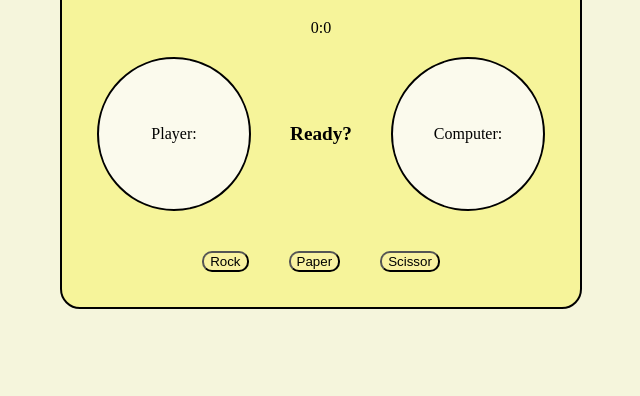
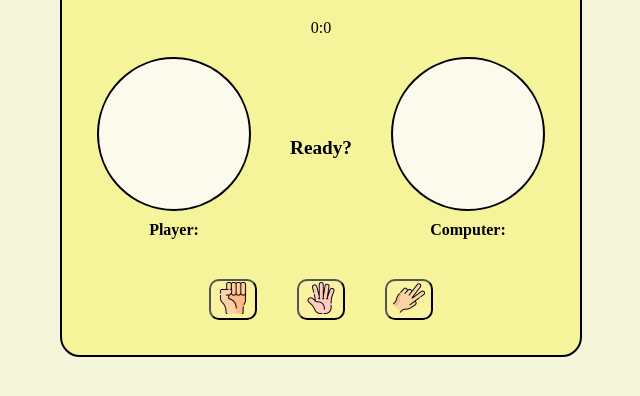
Before and after one commit to Ervzs/Rock-Paper-Scissors, a plain HTML site: page index.html in a window 1280 px wide. Shown: the part 86-482 px from the top of the page, without its empty margins (319-959 px from the left). Drawn offline with Linux system fonts and the light colour scheme.

Commit message:
Add: Icons for the choices and display

```diff
--- a/index.html
+++ b/index.html
@@ -20,18 +20,24 @@
 
 
         <div class="displayChoices">
-            <div id="player">Player:</div>
+            <div class="choice-container">
+                <div id="player"></div>
+                <div class="choice-label">Player:</div>
+            </div>
             <div id="countdown">Ready?</div>
-            <div id="computer">Computer:</div>
+            <div class="choice-container">
+                <div id="computer"></div>
+                <div class="choice-label">Computer:</div>
+            </div>
         </div>
 
         <div id="resultDisplay">
         </div>
 
         <div class="choices">
-            <button onclick="playGame('rock')">Rock</button>
-            <button onclick="playGame('paper')">Paper</button>
-            <button onclick="playGame('scissors')">Scissor</button>
+            <button onclick="playGame('rock')"><img src="../assets/rock.png" style="width: 32px; height: 32px"/></button>
+            <button onclick="playGame('paper')"><img src="../assets/paper.png" style="width: 32px; height: 32px"/></button>
+            <button onclick="playGame('scissors')"><img src="../assets/scissors.png" style="width: 32px; height: 32px"/></button>
         </div>
 
     </div>
--- a/index.js
+++ b/index.js
@@ -20,6 +20,16 @@ function playGame(playerChoice){
         if (countdownNum == countdownAnimation.length){
             clearInterval(interval);
 
+            let computerImgSrc = '';
+            if (computerChoice === 'rock') computerImgSrc = '../assets/rock.png';
+            if (computerChoice === 'paper') computerImgSrc = '../assets/paper.png';
+            if (computerChoice === 'scissors') computerImgSrc = '../assets/scissors.png';
+
+            let playerImgSrc = '';
+            if (playerChoice === 'rock') playerImgSrc = '../assets/rock.png';
+            if (playerChoice === 'paper') playerImgSrc = '../assets/paper.png';
+            if (playerChoice === 'scissors') playerImgSrc = '../assets/scissors.png';
+
             if (playerChoice == 'rock' && computerChoice == 'scissors' ||
             playerChoice == 'paper' && computerChoice == 'rock' ||
             playerChoice == 'scissors' && computerChoice == 'paper') {
@@ -34,12 +44,12 @@ function playGame(playerChoice){
                 computerScore.textContent = parseInt(computerScore.textContent) + 1;
             }
 
-            player.textContent = 'Player 1: ' + playerChoice;
-            computer.textContent = 'Computer: ' + computerChoice;
+            player.innerHTML = '<img src="' + playerImgSrc + '" style="width:100px;height:100px;vertical-align:center" />';
+            computer.innerHTML = '<img src="' + computerImgSrc + '" style="width:100px;height:100px;vertical-align:center" />';
             result.textContent = resultGame;
 
         }
-    }, 400);
+    }, 500);
 
 
 
--- a/styles.css
+++ b/styles.css
@@ -73,3 +73,13 @@ body{
 .choices button:hover{
     background-color: #fbf7d1;
 }
+
+.choice-container {
+    display: flex;
+    flex-direction: column;
+    align-items: center;
+}
+.choice-label {
+    margin-top: 10px;
+    font-weight: bold;
+}
```
Also changed, not shown: assets/paper.png (added), assets/rock.png (added), assets/scissors.png (added).
